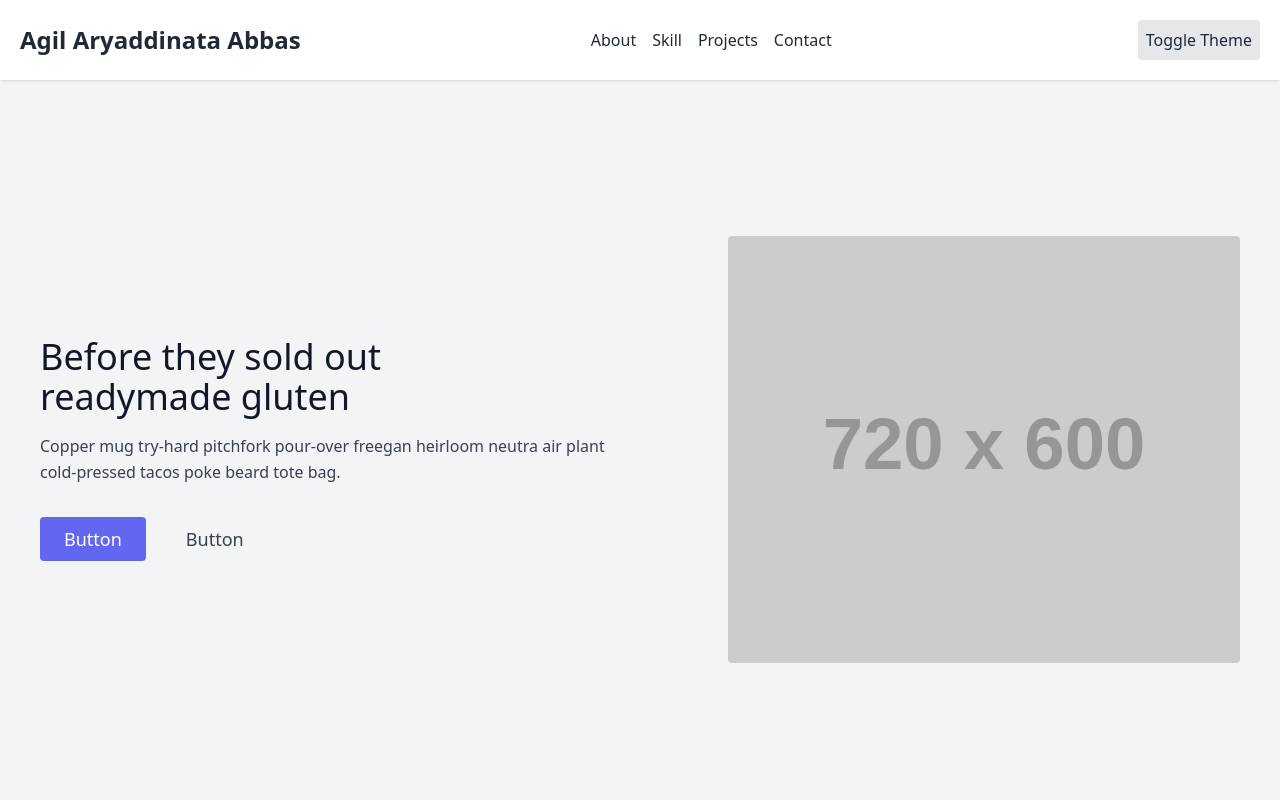
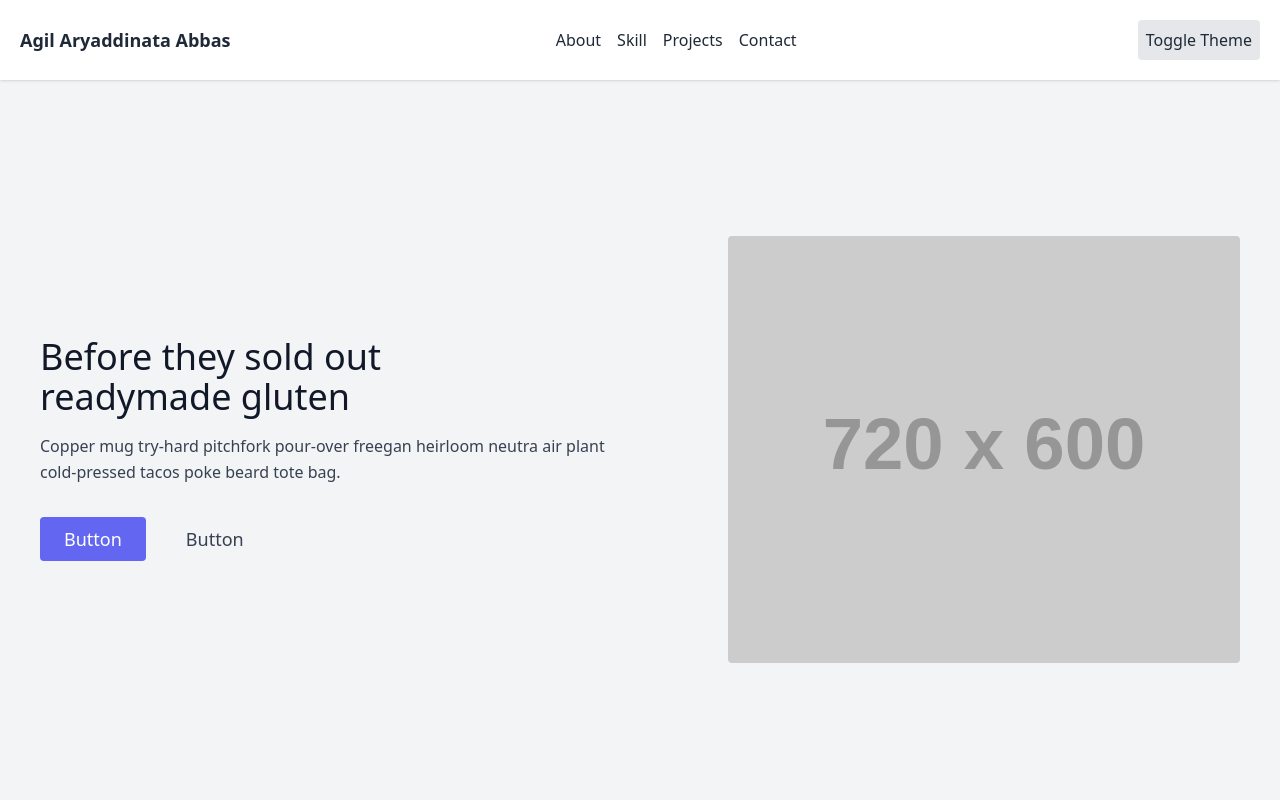
Before and after one commit to aryddntaabbss/my-portofolio, a website: page src/index.html in a window 1280 px wide. Shown: the top 800 px of the page. Drawn offline with Linux system fonts and the light colour scheme; placeholder pictures from the web are drawn by us.

Commit message:
fix header

```diff
--- a/src/index.html
+++ b/src/index.html
@@ -31,7 +31,7 @@
         <header class="bg-white shadow dark:bg-gray-800">
             <div class="container mx-auto p-5 flex justify-between items-center">
                 <!-- Logo/Title -->
-                <h1 class="text-2xl font-bold">Agil Aryaddinata Abbas</h1>
+                <h1 class="text-lg font-bold">Agil Aryaddinata Abbas</h1>
 
                 <!-- Nav Menu for Desktop -->
                 <nav class="hidden md:flex space-x-4">
```
